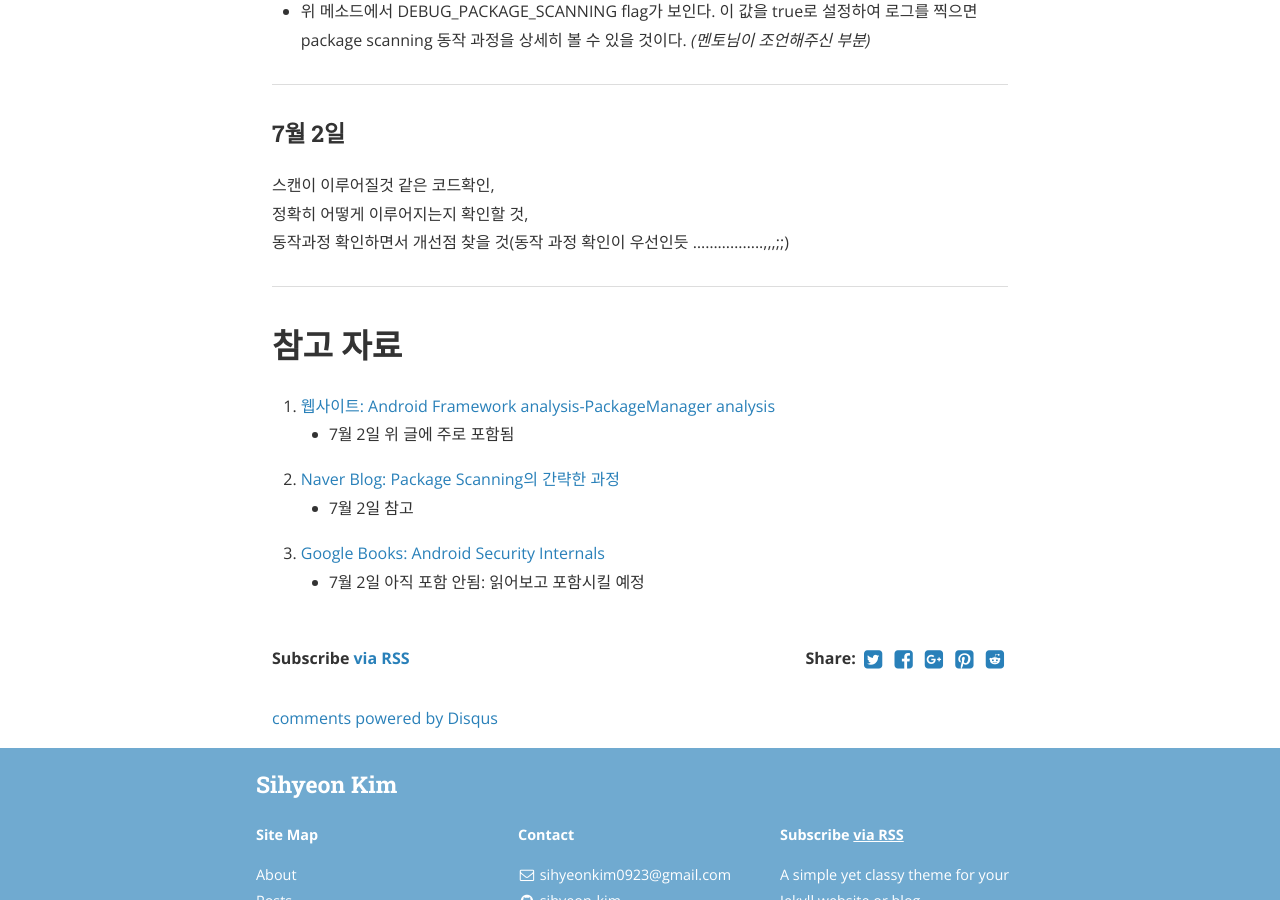
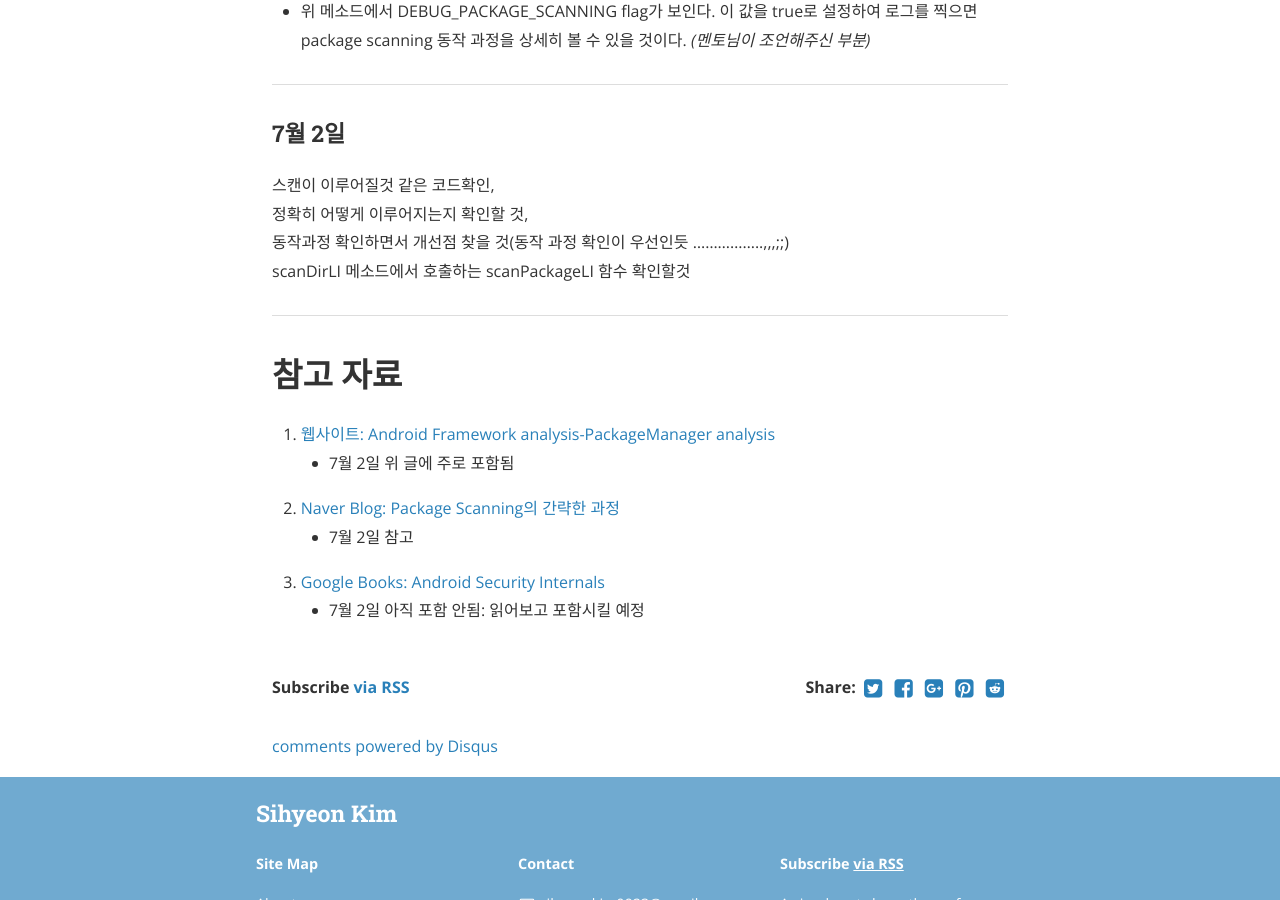
Before and after one commit to sihyeon-kim/sihyeon-kim.github.io, a Jekyll site: the page built from _posts/2019-07-02-Android-Package-Manager-#02-starting-from-system-server.markdown, in a window 1280 px wide and 900 px high, scrolled down 4098 px. Built offline with Jekyll 4.4.1, drawn with Linux system fonts in a browser that asks for light colours; nearby versions of some CDN libraries; comment, search, counter and statistics services are not loaded.

Commit message:
Update 2019-07-02-Android-Package-Manager-#02-starting-from-system-server.markdown

```diff
--- a/_posts/2019-07-02-Android-Package-Manager-#02-starting-from-system-server.markdown
+++ b/_posts/2019-07-02-Android-Package-Manager-#02-starting-from-system-server.markdown
@@ -152,6 +152,7 @@ categories: android-packagemanager
 스캔이 이루어질것 같은 코드확인,
 정확히 어떻게 이루어지는지 확인할 것,
 동작과정 확인하면서 개선점 찾을 것(동작 과정 확인이 우선인듯 .................,,,;;)
+scanDirLI 메소드에서 호출하는 scanPackageLI 함수 확인할것
 
 ---
 
```
